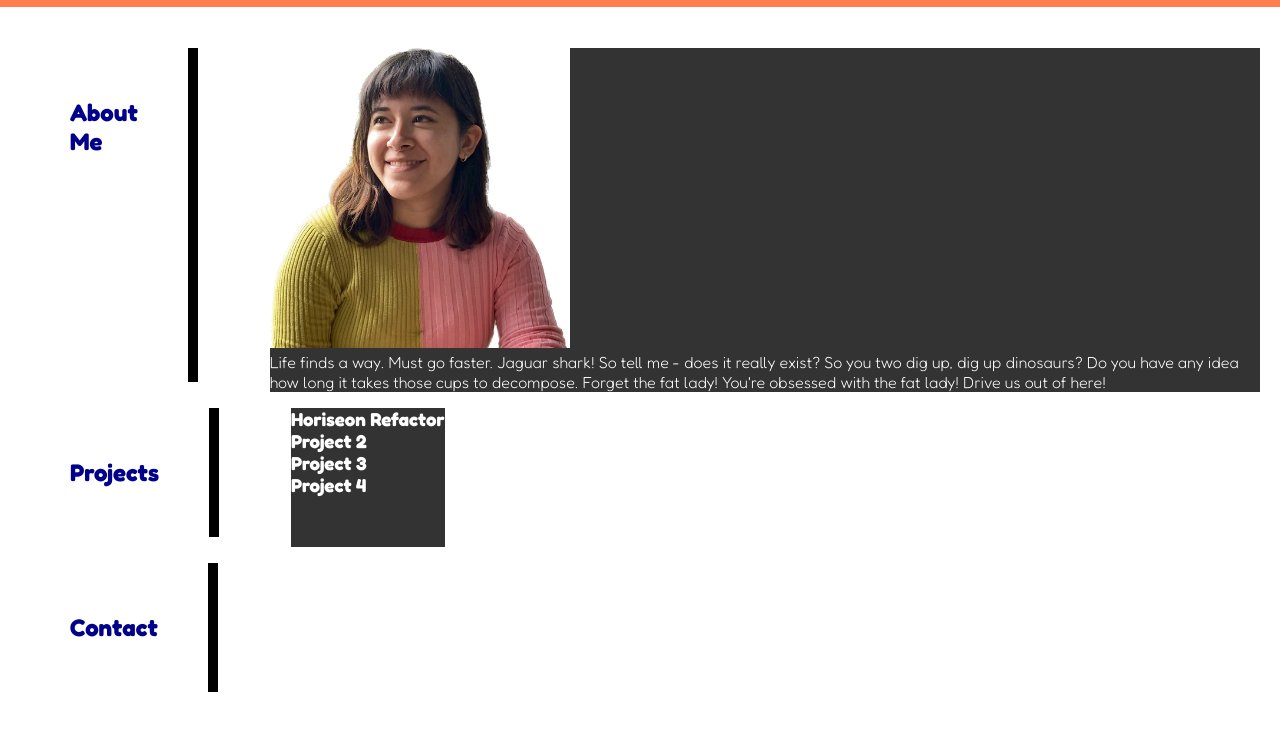
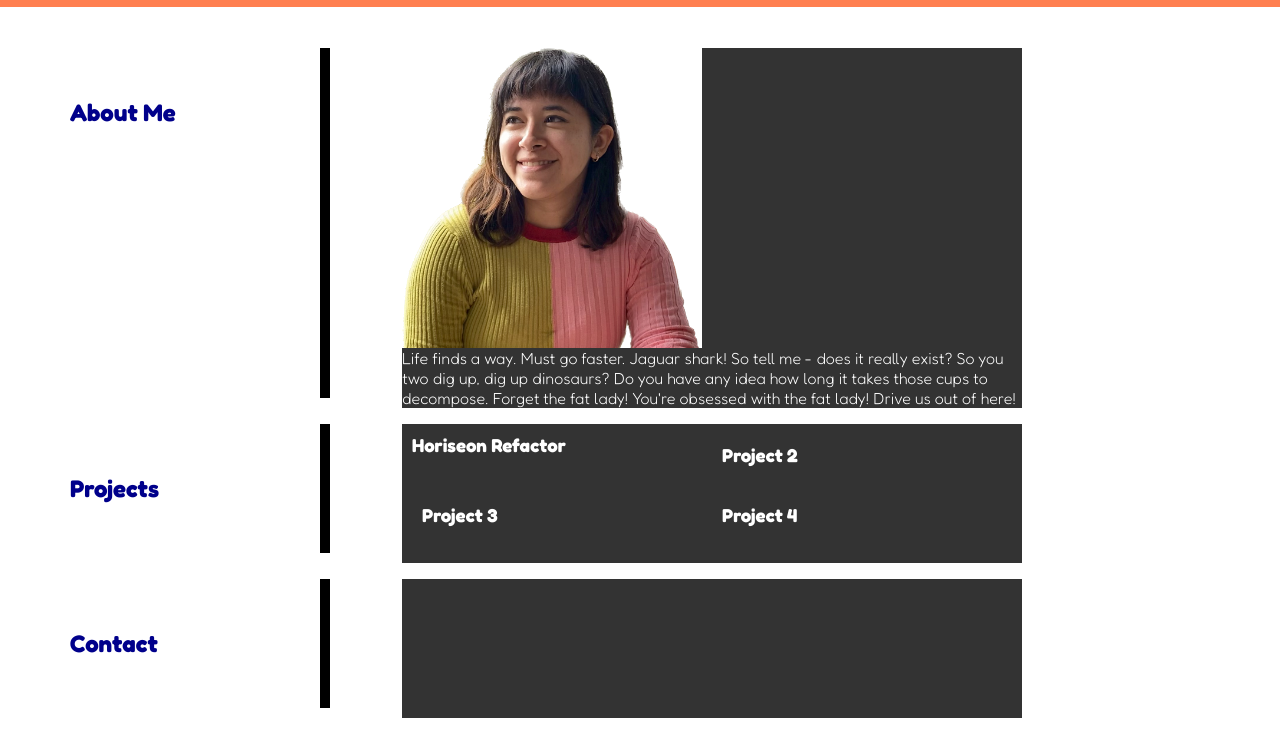
Before and after one commit to eileenmh/professional-portfolio-challenge, a plain HTML site: page index.html in a window 1280 px wide. Shown: the part 52-808 px from the top of the page. Drawn offline with Linux system fonts and the light colour scheme.

Commit message:
add flexbox and flex properties to projects

```diff
--- a/assets/style.css
+++ b/assets/style.css
@@ -68,11 +68,20 @@ h2 {
     padding: 50px;
     margin-right: 40px;
     margin-bottom: 10px;
+    width: 25%;
     float: right;
     border-right: black 10px solid;
 }
 
 section div {
+    display: flex;
+    flex-wrap: wrap;
     background-color: #333;
     color: white;
+    width: 50%;
 }
+
+.individual-project {
+    min-width: 25%;
+    padding: 10px;
+}
--- a/index.html
+++ b/index.html
@@ -60,20 +60,20 @@
 
             <section id="projects">
                 <h2>Projects</h2>
-                <div>
+                <div class="individual-project">
                     <div>
                         <h3>Horiseon Refactor</h3>
                     </div>
 
-                    <div>
+                    <div class="individual-project">
                         <h3>Project 2</h3>
                     </div>
 
-                    <div>
+                    <div class="individual-project">
                         <h3>Project 3</h3>
                     </div>
 
-                    <div>
+                    <div class="individual-project">
                         <h3>Project 4</h3>
                     </div>
                 </div>
```
